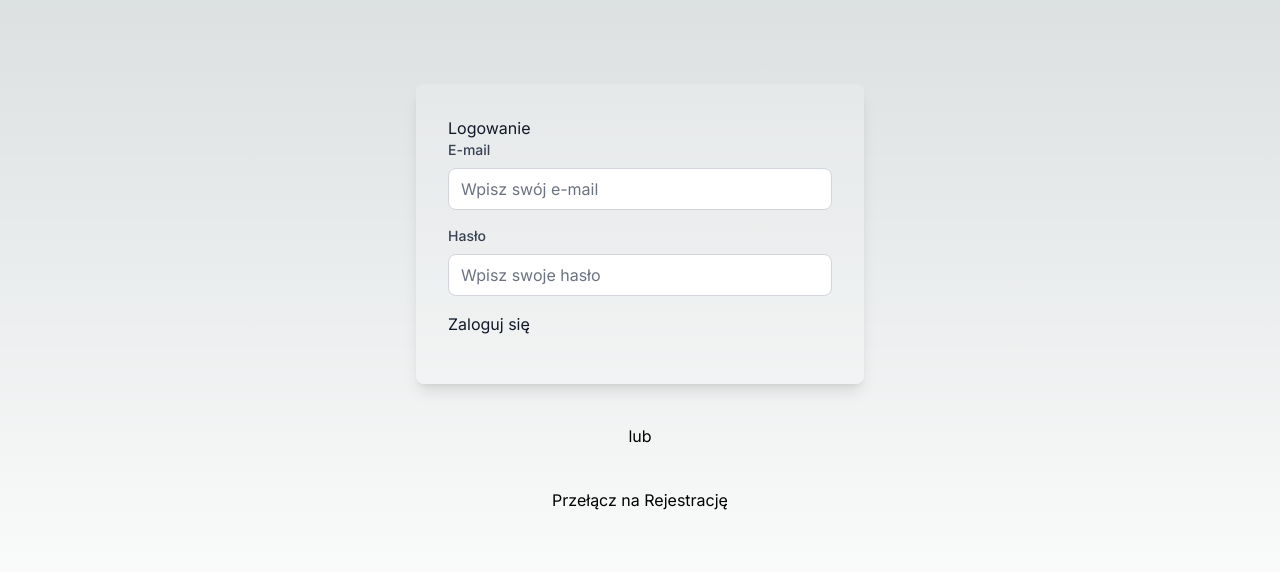
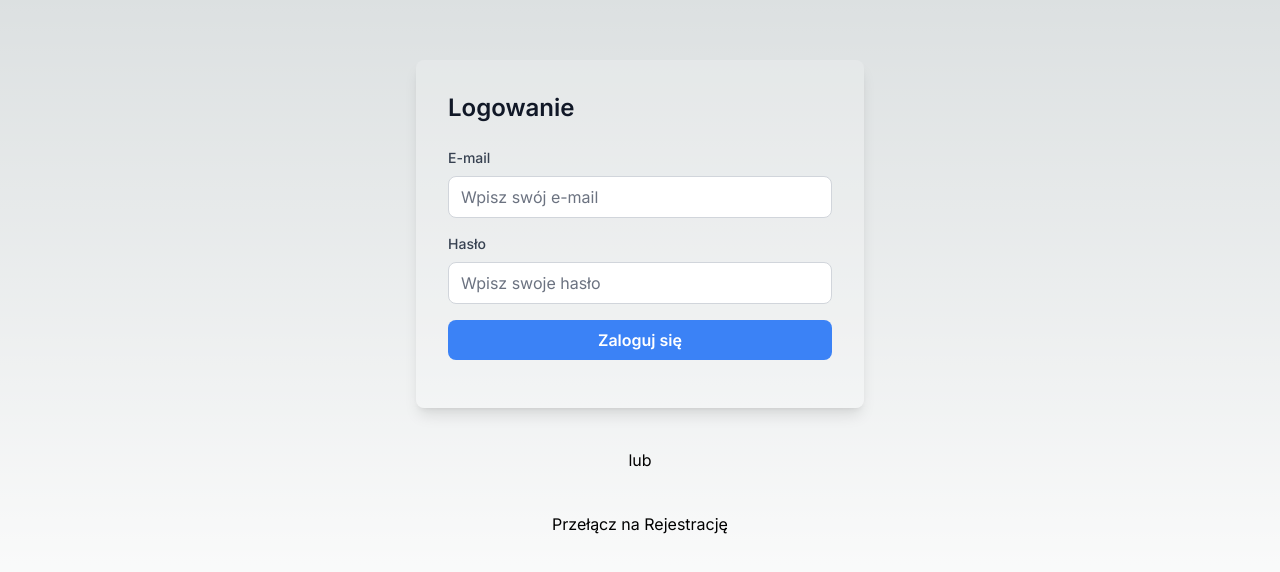
Before and after one commit to pawelek7k/future, a Next.js app: page /login in a window 1280 px wide. Shown: the part 122-694 px from the top of the page. Built offline with nearby package versions, Linux system fonts and the light colour scheme.

Commit message:
Update Login.tsx

```diff
--- a/app/components/login/Login.tsx
+++ b/app/components/login/Login.tsx
@@ -1,4 +1,6 @@
 "use client";
+
+import React from "react";
 
 interface FormData {
   email: string;
@@ -18,45 +20,50 @@ export const LoginForm: React.FC<LoginFormProps> = ({
   submitHandler,
 }) => (
   <div className="bg-neutral-50/20 dark:bg-zinc-900/20 text-gray-900 dark:text-neutral-50 p-8 rounded-lg shadow-lg w-full max-w-md mx-auto mt-10">
-    <h1>Logowanie</h1>
+    <h1 className="text-2xl font-semibold mb-6">Logowanie</h1>
     <form onSubmit={submitHandler}>
       <div className="mb-4">
         <label
-          htmlFor="email2"
+          htmlFor="email"
           className="block text-gray-700 dark:text-gray-300 text-sm font-medium mb-2"
         >
           E-mail
         </label>
         <input
           type="email"
-          id="email2"
+          id="email"
           name="email"
           value={formData.email}
           onChange={handleChange}
           placeholder="Wpisz swój e-mail"
-          className="w-full px-3 py-2 border border-gray-300  rounded-lg bg-white text-gray-9 placeholder-gray-500  focus:outline-none focus:border-sky-950 "
+          className="w-full px-3 py-2 border border-gray-300 rounded-lg bg-white text-gray-900 placeholder-gray-500 focus:outline-none focus:border-sky-500"
         />
       </div>
       <div className="mb-4">
         <label
-          htmlFor="password2"
+          htmlFor="password"
           className="block text-gray-700 dark:text-gray-300 text-sm font-medium mb-2"
         >
           Hasło
         </label>
         <input
           type="password"
-          id="password2"
+          id="password"
           name="password"
           value={formData.password}
           onChange={handleChange}
           placeholder="Wpisz swoje hasło"
-          className="w-full px-3 py-2 border border-gray-300 rounded-lg bg-white  text-gray-900  placeholder-gray-500  focus:outline-none focus:border-sky-950 "
+          className="w-full px-3 py-2 border border-gray-300 rounded-lg bg-white text-gray-900 placeholder-gray-500 focus:outline-none focus:border-sky-500"
         />
       </div>
       <ul className="flex flex-col gap-4">
         <li>
-          <button>Zaloguj się</button>
+          <button
+            type="submit"
+            className="w-full py-2 px-4 bg-blue-500 text-white font-semibold rounded-lg hover:bg-blue-600 focus:outline-none focus:ring-2 focus:ring-blue-500 focus:ring-opacity-50"
+          >
+            Zaloguj się
+          </button>
         </li>
         <li>{/* <GoogleButton /> */}</li>
       </ul>
```
